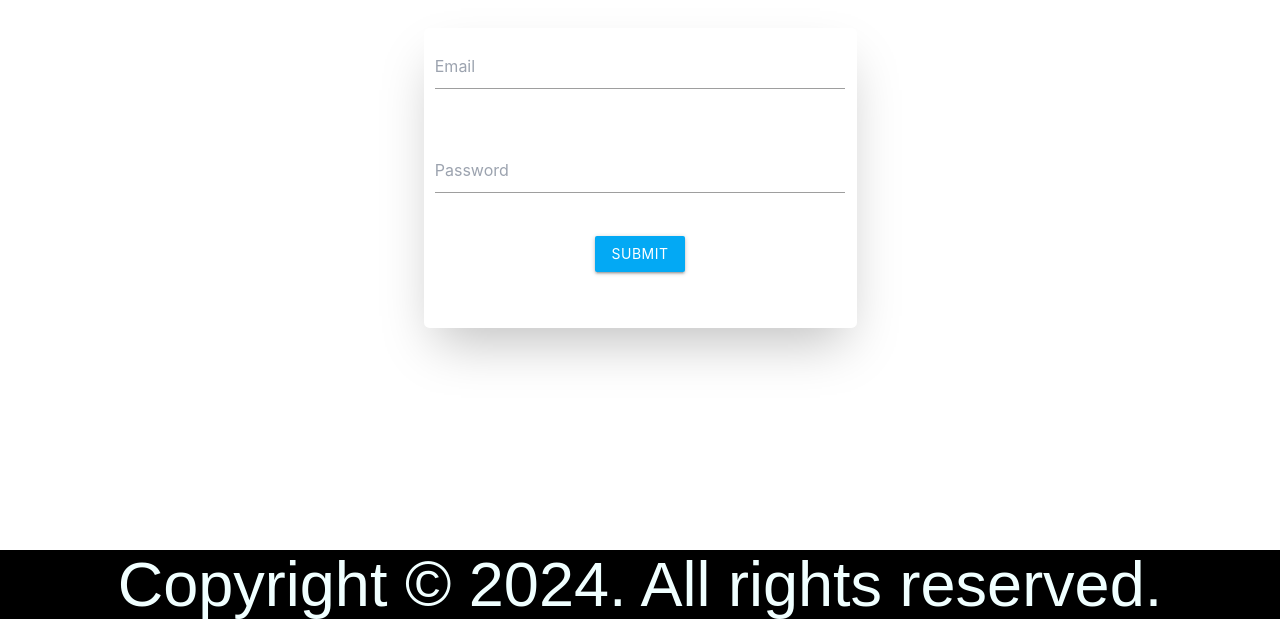
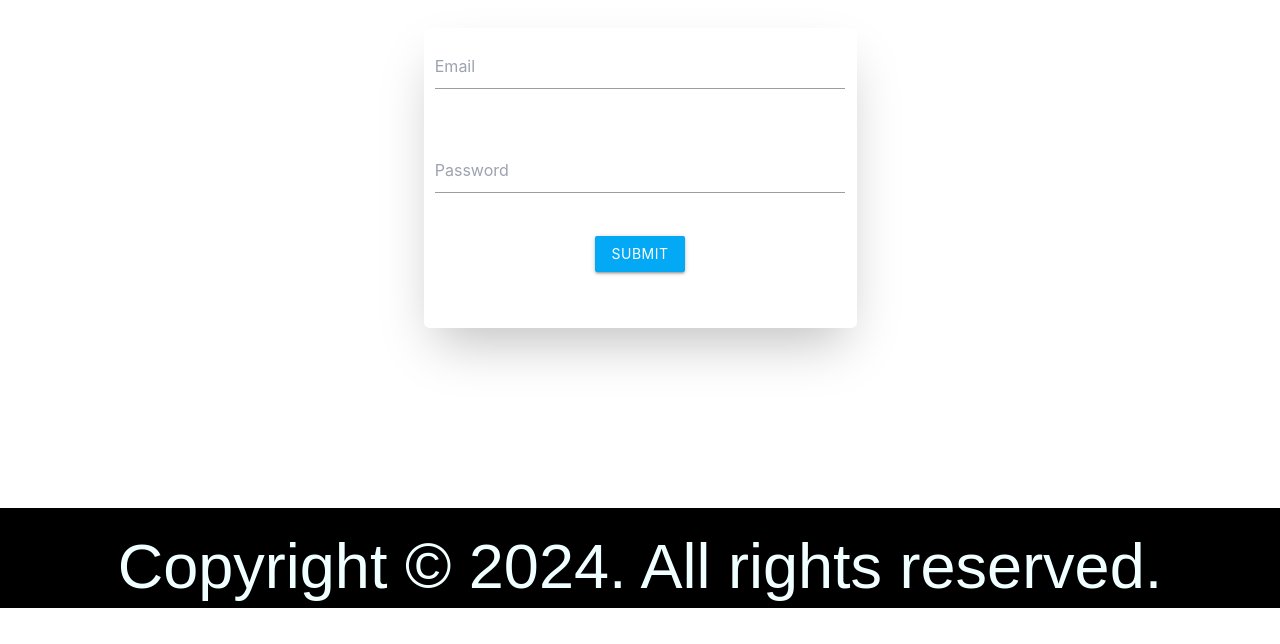
Before and after one commit to SyedHammad2000/24HOURSHOP, a Next.js app: page /login in a window 1280 px wide. Shown: the part 456-1100 px from the top of the page. After the commit the page ends 1064 px from the top, so only its background shows below. Built offline with nearby package versions, Linux system fonts and the light colour scheme.

Commit message:
Update Footer.jsx

```diff
--- a/component/Footer.jsx
+++ b/component/Footer.jsx
@@ -2,8 +2,19 @@ import React from "react";
 
 const Footer = () => {
   return (
-    <div className="text-center" style={{background:"black",color:"azure",fontSize:"1.4rem"}}>
-      <h1 >Copyright © 2024. All rights reserved.</h1>
+    <div
+      className="text-center"
+      style={{
+        background: "black",
+        color: "azure",
+        fontSize: "1.4rem",
+        height: "100px",
+        display: "flex",
+        justifyContent: "center",
+        alignItems: "center",
+      }}
+    >
+      <h1>Copyright © 2024. All rights reserved.</h1>
     </div>
   );
 };
```
